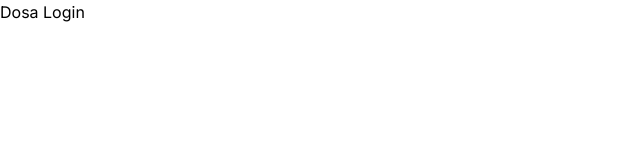
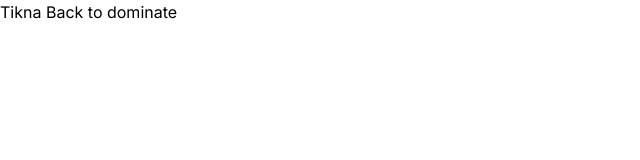
Before and after one commit to Ankit2533/UniPost, a Next.js app: page /login in a window 1280 px wide. Shown: the top 160 px of the page, without its empty margins (0-640 px from the left). Built offline with nearby package versions, Linux system fonts and the light colour scheme.

Commit message:
Checking git response

```diff
--- a/src/app/login/page.tsx
+++ b/src/app/login/page.tsx
@@ -3,7 +3,7 @@ import React from 'react'
 const Login = () => {
   return (
     <div>
-      <h1>Dosa Login</h1>
+      <h1>Tikna Back to dominate</h1>
     </div>
   )
 }
```
